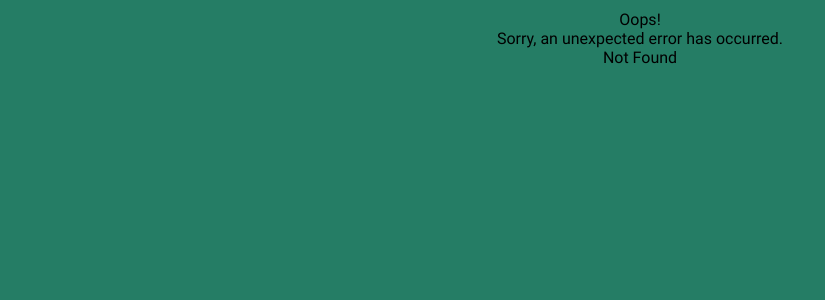
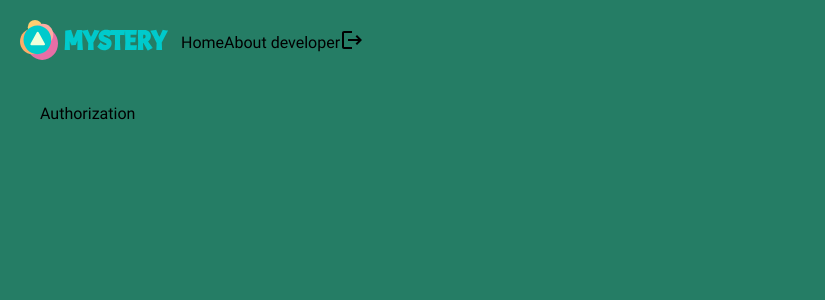
Before and after one commit to Mikhail-Mishchukov/Mystery-Frontend, a React (Vite) app: page /login in a window 1280 px wide. Before the commit this address had no page. Shown: the top 300 px of the page, without its empty margins (0-825 px from the left). Built offline with nearby package versions, Linux system fonts and the light colour scheme.

Commit message:
Creating private routs

```diff
--- /dev/null
+++ b/src/Pages/AboutDeveloperPage/AboutDeveloperPage.tsx
@@ -0,0 +1,3 @@
+export function AboutDeveloperPage() {
+    return <div>About developer</div>;
+}
--- /dev/null
+++ b/src/Pages/AutorizationPage/AuthorizationPage.tsx
@@ -0,0 +1,3 @@
+export function AuthorizationPage() {
+    return <div>Authorization</div>;
+}
--- /dev/null
+++ b/src/Pages/BasePage/BasePage.module.scss
@@ -0,0 +1,3 @@
+.pageContentContainer {
+    padding: 30px;
+}
--- a/src/Pages/BasePage/BasePage.tsx
+++ b/src/Pages/BasePage/BasePage.tsx
@@ -1,11 +1,14 @@
 import { Header } from 'UI/Layout';
 import { Outlet } from 'react-router-dom';
+import classes from './BasePage.module.scss';
 
 export function BasePage() {
     return (
         <>
             <Header />
-            <Outlet />
+            <div className={classes.pageContentContainer}>
+                <Outlet />
+            </div>
         </>
     );
 }
```
Also changed, not shown: src/App.tsx (+10 -0 lines), src/Pages/Components/PrivateRoute/PrivateRoute.tsx (added, +14 -0 lines).
